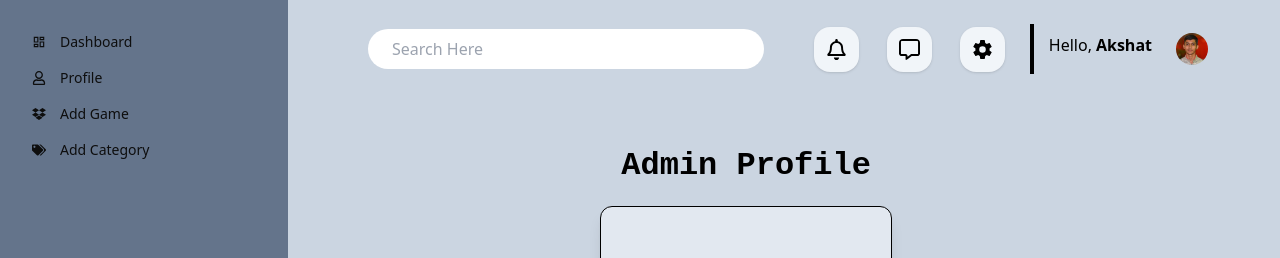
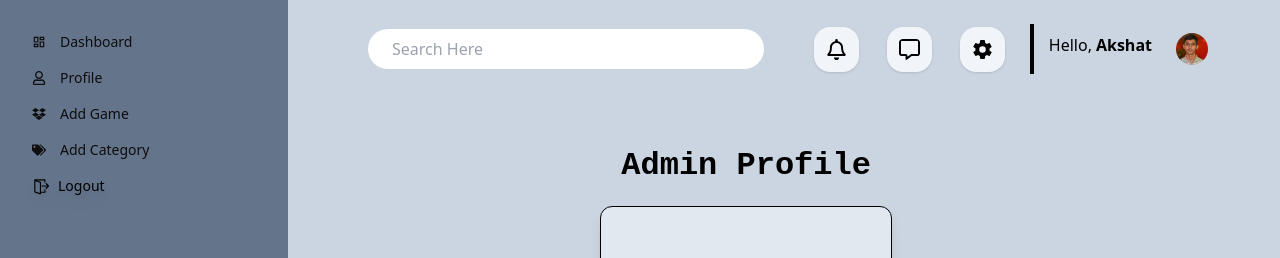
Before and after one commit to Avv-2301/BiGamer-admin-Dashboard, a React (Create React App) app: page /profile in a window 1280 px wide. Shown: the top 258 px of the page. Built offline with nearby package versions, Linux system fonts and the light colour scheme.

Commit message:
Logout functionality

```diff
--- a/src/components/Bars/Sidebar.jsx
+++ b/src/components/Bars/Sidebar.jsx
@@ -1,8 +1,13 @@
-import React from "react";
+import React, { useState } from "react";
 import { Link } from "react-router-dom";
+import { VscSignOut } from "react-icons/vsc";
 import { menus } from "../../data/routes";
 
 const Sidebar = () => {
+
+  const [confirmationModal, setConfirmationModal] = useState(null);
+
+
   return (
     <section className="flex gap-6">
       <div
@@ -25,8 +30,21 @@ const Sidebar = () => {
             </Link>
           ))}
           <button
-
-          />
+          onClick={() =>setConfirmationModal({
+                text1: "Are you sure?",
+                text2: "You will be logged out of your account.",
+                btn1Text: "Logout",
+                btn2Text: "Cancel",
+                // btn1Handler: () => dispatch(logout(navigate)),
+                btn2Handler: () => setConfirmationModal(null),
+          })
+        }
+        className="px-2 py-2 text-sm font-medium text-black hover:bg-[#dcfce7] rounded-md drop-shadow-lg text-[#111827]">
+           <div className="flex items-center gap-x-2">
+              <VscSignOut className="text-lg" />
+              <span>Logout</span>
+            </div>
+            </button>
         </div>
       </div>
     </section>
```
